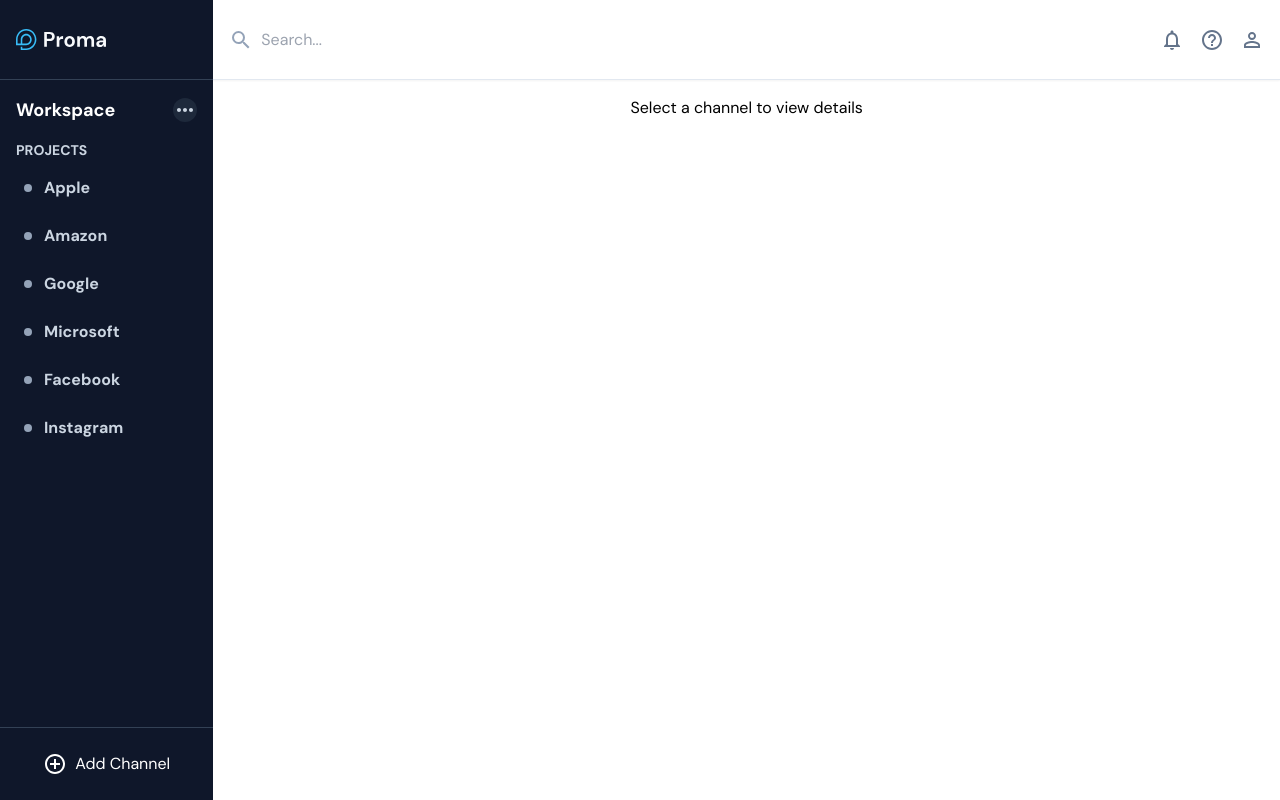
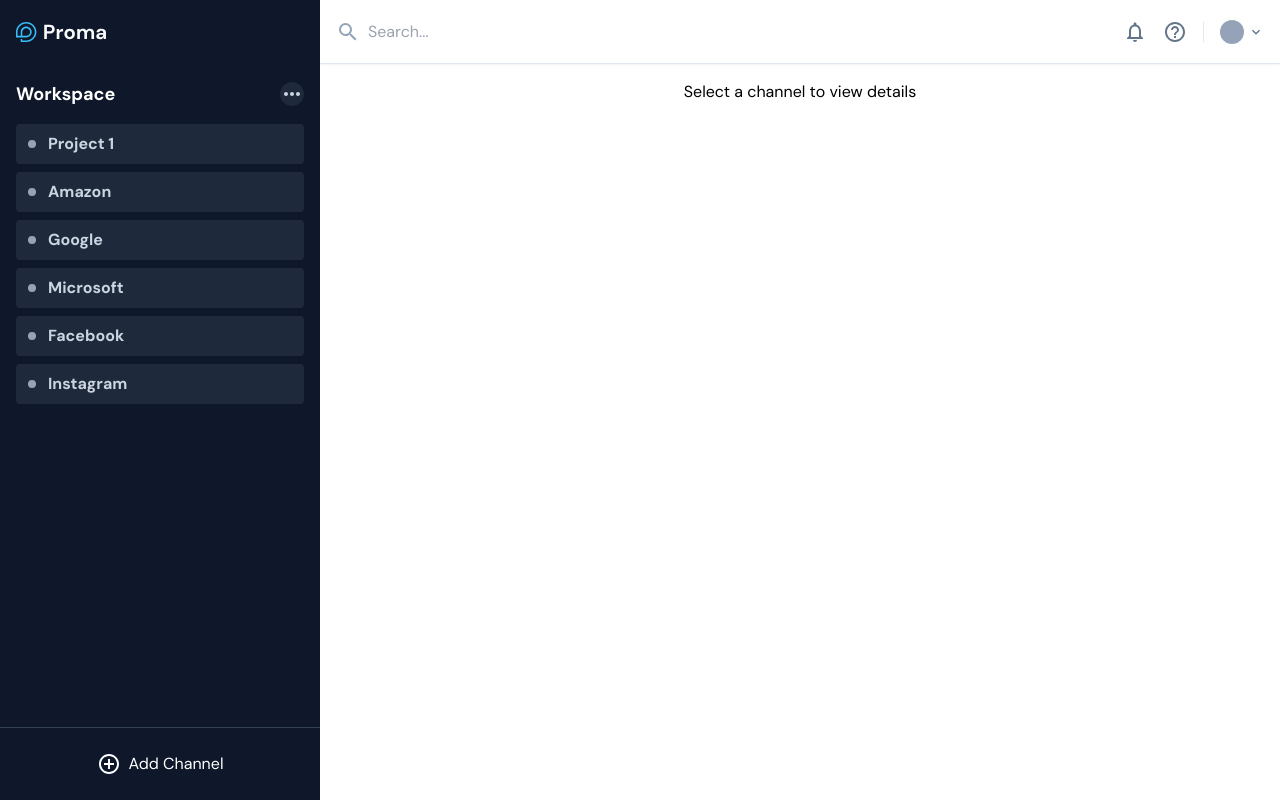
Before and after one commit to keiserman/proma, a React (Create React App) app in the folder client/: page / in a window 1280 px wide. Built offline with nearby package versions, Linux system fonts and the light colour scheme.

Commit message:
Fix isssue where creating a new channel caused an error because the channel messages were not initialize to a default value

```diff
--- a/client/package.json
+++ b/client/package.json
@@ -2,11 +2,13 @@
   "name": "proma-app",
   "version": "0.1.0",
   "private": true,
+  "homepage": "https://keiserman.github.io/proma/",
   "dependencies": {
     "@heroicons/react": "^1.0.6",
     "@testing-library/jest-dom": "^5.16.5",
     "@testing-library/react": "^13.4.0",
     "@testing-library/user-event": "^13.5.0",
+    "gh-pages": "^5.0.0",
     "react": "^18.2.0",
     "react-dom": "^18.2.0",
     "react-icons": "^4.8.0",
@@ -19,7 +21,9 @@
     "start": "react-scripts start",
     "build": "react-scripts build",
     "test": "react-scripts test",
-    "eject": "react-scripts eject"
+    "eject": "react-scripts eject",
+    "predeploy": "npm run build",
+    "deploy": "gh-pages -d build"
   },
   "eslintConfig": {
     "extends": [
--- a/client/src/components/ChannelDetails.js
+++ b/client/src/components/ChannelDetails.js
@@ -47,7 +47,7 @@
   };
 
   return (
-    <div className="flex flex-col h-full">
+    <div className="flex flex-col flex-grow">
       <div className="flex items-center justify-between p-4 border-b border-slate-200">
         <h1 className="text-xl">{channel.name}</h1>
         <div className="flex items-center gap-4 text-slate-500">
--- a/client/src/components/ChannelItem.js
+++ b/client/src/components/ChannelItem.js
@@ -21,12 +21,12 @@
   return (
     <>
       <div
-        className="flex justify-between items-center p-2 rounded hover:bg-slate-800 cursor-pointer"
+        className="flex justify-between items-center px-3 py-2 rounded bg-slate-800 hover:bg-slate-700 cursor-pointer"
         onClick={handleSelect}
       >
         <div className="flex items-center">
           <BsCircleFill className="h-2 w-2 mr-3 text-slate-400" />
-          <span className="text-slate-300 font-semibold">{channel.name}</span>
+          <span className="text-slate-300 text-base font-semibold">{channel.name}</span>
         </div>
         <div className="flex" onClick={(e) => e.stopPropagation()}>
           {channel.subchannels && channel.subchannels.length > 0 && (
--- a/client/src/components/Chat.js
+++ b/client/src/components/Chat.js
@@ -4,11 +4,11 @@
 
 function Chat({ channelId, messages, messageInput, setMessageInput, onSubmit, handleConvertToTask }) {
   return (
-    <div className="chat-wrapper text-left p-4">
+    <div className="chat-wrapper text-left p-4 self-end">
       <Messages channelId={channelId} messages={messages} onConvertToTask={handleConvertToTask} />
       <form
         onSubmit={onSubmit}
-        className="flex justify-start items-center gap-2 rounded"
+        className="flex justify-start items-center gap-4 rounded"
       >
         <input
           type="text"
--- a/client/src/components/Layout.js
+++ b/client/src/components/Layout.js
@@ -6,18 +6,23 @@
 const initialChannels = [
   {
     id: 1,
-    name: "Apple",
+    name: "Project 1",
     messages: [
       {
         id: 1,
-        text: "Lorem ipsum dolor sit amet, consectetur adipiscing elit, sed do eiusmod tempor incididunt ut labore et dolore magna aliqua. Nunc id cursus metus aliquam eleifend mi in nulla posuere.",
+        name: "Kevin",
+        text: "Hey, can we have a quick chat about the progress of the ABC Project?",
         timestamp: "9:01 AM",
       },
-      { id: 2, text: "asdasd", timestamp: "9:02 AM" },
-    ],
+      { id: 2, name: "Kevin", text: "Of course, what do you need to know?", timestamp: "9:02 AM" },
+      { id: 3, name: "Kevin", text: "I was looking at the project tracker and I noticed that we're behind on a few key tasks. Specifically, the design phase is almost a week overdue. Do you know what's causing the delay?", timestamp: "9:03 AM" },
+      { id: 4, name: "Kevin", text: "Yes, we had a few unexpected issues with the design. We realized our initial design didn't cater well to our mobile users, so we decided to pivot and redesign a significant part of the interface. It took longer than we anticipated, but I believe it's a worthy investment for the project's long-term success.", timestamp: "9:04 AM" },
+      ],
     tasks: [
-      { completed: true, text: "asdasd" },
-      { completed: false, text: "asdasds" },
+      { completed: true, text: "Design business card" },
+      { completed: false, text: "Add interaction to website" },
+      { completed: false, text: "Switch logo on website" },
+      { completed: false, text: "Change brand colors" },
     ],
   },
 
@@ -43,6 +48,8 @@
       const newChannel = {
         id: channels.length + 1,
         name: newChannelName,
+        messages: [],
+        tasks: []
       };
       setChannels([...channels, newChannel]);
     } else {
@@ -147,7 +154,7 @@
   };
 
   return (
-    <div className="grid grid-cols-6 grid-rows-1 h-screen">
+    <div className="flex h-screen">
       <Sidebar
         channels={channels}
         addChannel={addChannel}
@@ -155,7 +162,7 @@
         handleDeleteChannel={handleDeleteChannel}
         onSelectChannel={handleSelectChannel}
       />
-      <div className="flex-grow col-span-5 row-span-1">
+      <div className="flex flex-col flex-grow">
         <Topbar />
         <ChannelDetails
           channel={selectedChannel}
--- a/client/src/components/Messages.js
+++ b/client/src/components/Messages.js
@@ -4,22 +4,22 @@
 function Messages({ channelId, messages, onConvertToTask }) {
   return (
     <div className="mb-4">
-      {messages.map((message) => (
+      {messages && messages.map((message) => (
         <div
           key={message.id}
-          className="message py-1 flex gap-4 hover:bg-slate-50"
+          className="message py-2 flex gap-4"
         >
-          <div className="h-12 w-12 flex-none bg-slate-300 rounded"></div>
+          <div className="h-10 w-10 flex-none bg-slate-300 rounded"></div>
           <div className="flex flex-col grow">
             <div className="flex gap-2">
               <span className="text-slate-700 font-bold">Kevin</span>
               <span className="text-slate-500">{message.timestamp}</span>
+              <button onClick={() => onConvertToTask(channelId, message.text)}>
+                <MdOutlineRepeat className="icon-sm text-slate-400" />
+              </button>
             </div>
             <div className="text-slate-600">{message.text}</div>
           </div>
-          <button onClick={() => onConvertToTask(channelId, message.text)}>
-            <MdOutlineRepeat className="icon-md text-slate-400"/>
-          </button>
         </div>
       ))}
     </div>
--- a/client/src/components/Sidebar.js
+++ b/client/src/components/Sidebar.js
@@ -11,8 +11,8 @@
   onSelectChannel,
 }) {
   return (
-    <aside className="bg-slate-900 text-white flex flex-col">
-      <div className="flex justify-between items-center h-20 border-b border-slate-700 p-4">
+    <aside className="bg-slate-900 text-white flex flex-col w-80 flex-none">
+      <div className="flex justify-between items-center h-16 p-4">
         <img src={logo} width={90} alt="Logo" />
       </div>
       <div className="p-4 flex flex-col grow">
@@ -20,7 +20,7 @@
           <h2 className="text-lg font-bold">Workspace</h2>
           <MdOutlineMoreHoriz className="icon-md bg-slate-800 text-slate-300 rounded-full" />
         </div>
-        <div className="flex uppercase font-bold text-sm text-slate-300 mb-2">
+        <div className="uppercase font-bold text-sm text-slate-300 mb-2 hidden">
           Projects
         </div>
         <div className="flex flex-col gap-2">
--- a/client/src/components/Topbar.js
+++ b/client/src/components/Topbar.js
@@ -2,13 +2,13 @@
 import {
   MdOutlineNotifications,
   MdHelpOutline,
-  MdPersonOutline,
   MdOutlineSearch,
+  MdOutlineKeyboardArrowDown,
 } from "react-icons/md";
 
 function Topbar() {
   return (
-    <div className="w-full flex items-center gap-4 shadow-sm text-slate-500 p-4 h-20 border-b border-slate-200">
+    <div className="flex items-center gap-4 shadow-sm text-slate-500 p-4 h-16 border-b border-slate-200">
       <form className="grow">
         <label
           htmlFor="search"
@@ -30,10 +30,14 @@
         </div>
       </form>
 
-      <div className="flex flex-row gap-4">
+      <div className="flex flex-row gap-4 items-center text-slate-500">
         <MdOutlineNotifications className="icon-md" />
         <MdHelpOutline className="icon-md" />
-        <MdPersonOutline className="icon-md" />
+        <div className="w-px bg-slate-200 h-5"></div>
+        <div className="flex items-center gap-1">
+          <div className="w-6 h-6 rounded-full bg-slate-400"></div>
+          <MdOutlineKeyboardArrowDown className="icon-sm" />
+        </div>
       </div>
     </div>
   );
```
Also changed, not shown: 1 other file (tests, documents, lock files or other folders).
